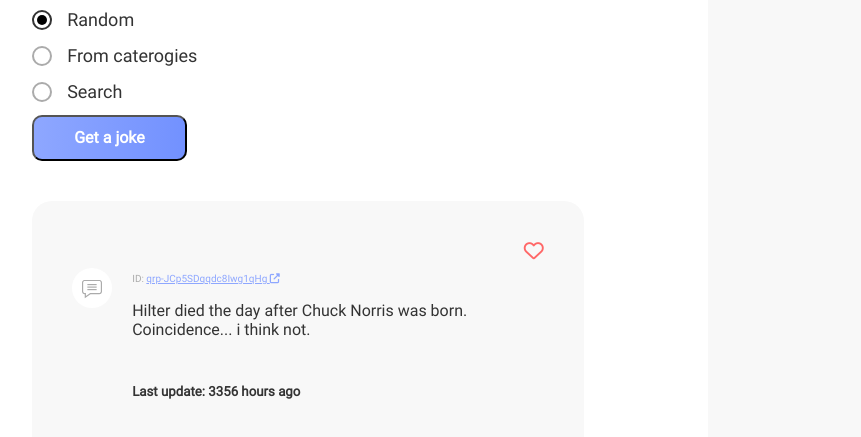
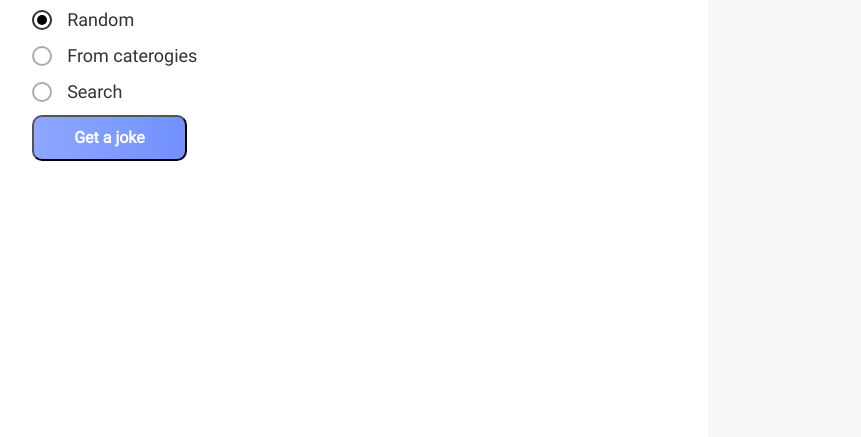
Before and after one commit to Guligaga/MSI2020-test, a website: page index.html in a window 1280 px wide. Shown: the part 237-674 px from the top of the page, without its empty margins (92-953 px from the left). Drawn offline with nearby package versions, Linux system fonts and the light colour scheme.

Commit message:
finished

```diff
--- a/index.html
+++ b/index.html
@@ -58,29 +58,6 @@
             <input type="button" value="Get a joke" id="get-joke" class="radio-main__btn">
         </div>
         <div class="joke-list">
-            <div class="joke-card" id="jqrp-JCp5SDqqdc8Iwg1qHg">
-                <i class="far  fa-heart joke-heart" aria-hidden="true"></i>
-                <div class="joke-content__img joke-message">
-                    <img src="./assets/icons/message.svg" alt="message">
-                </div>
-                <div class="joke-card__main joke-content">
-                    <div class="joke-content__content">
-        <span class="joke-content__link">
-            ID:
-            <a href="https://api.chucknorris.io/jokes/qrp-JCp5SDqqdc8Iwg1qHg">
-                qrp-JCp5SDqqdc8Iwg1qHg <i class="fas fa-external-link-alt" aria-hidden="true"></i>
-            </a>
-        </span>
-                        <p class="joke-content__text">
-                            Hilter died the day after Chuck Norris was born. Coincidence... i think not.
-                        </p>
-                    </div>
-                    <div class="joke-card__footer">
-                        <h5>Last update: 3356 hours ago</h5>
-                        <h5 class="display-none">undefined</h5>
-                    </div>
-                </div>
-            </div>
         </div>
     </section>
     <section class="favourite">
```
